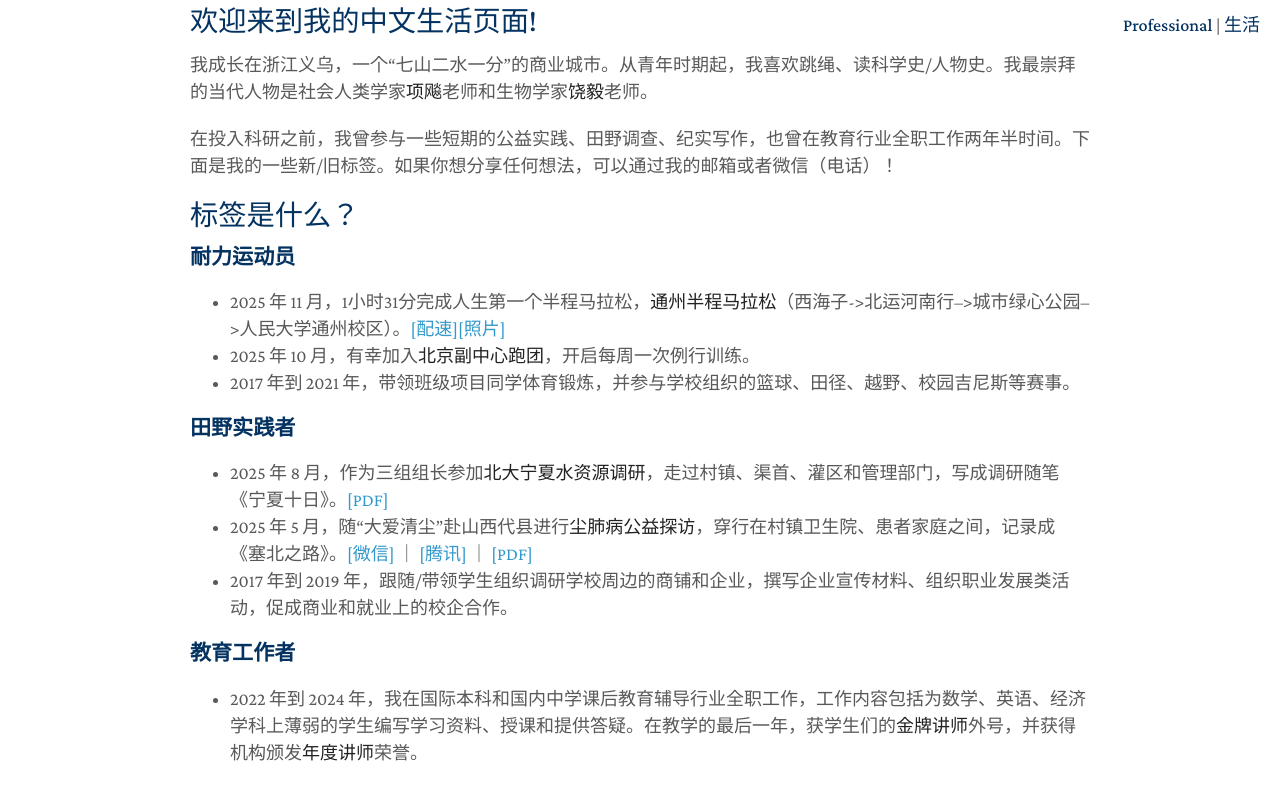
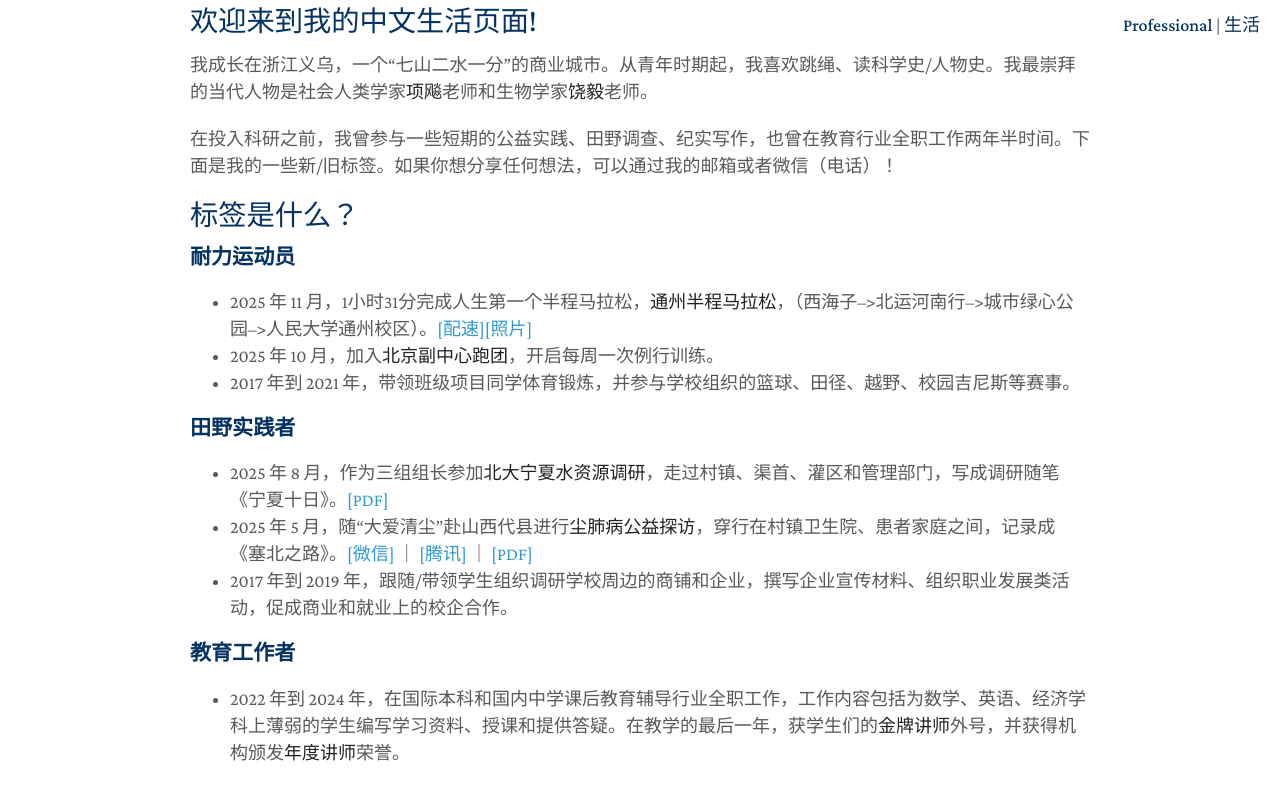
Before and after one commit to zhangming4153/zhangming4153.github.io, a Jekyll site: the page built from cn/index.md, in a window 1280 px wide and 900 px high, scrolled down 689 px. Shown: the top 800 px of the window. Built offline with Jekyll 4.4.1, drawn with Linux system fonts in a browser that asks for light colours; a style sheet for code colours, icons or effects is not loaded.

Commit message:
Update index.md

```diff
--- a/cn/index.md
+++ b/cn/index.md
@@ -14,8 +14,8 @@ title: 章明
 ## 标签是什么？
 
 ### 耐力运动员
-- 2025 年 11 月，1小时31分完成人生第一个半程马拉松，**通州半程马拉松**（西海子->北运河南行-->城市绿心公园-->人民大学通州校区）。[[配速]](/assets/tongz_semimara.jpg)[[照片]](/assets/tongzhou_mara_1107.jpg)
-- 2025 年 10 月，有幸加入**北京副中心跑团**，开启每周一次例行训练。
+- 2025 年 11 月，1小时31分完成人生第一个半程马拉松，**通州半程马拉松**，（西海子-->北运河南行-->城市绿心公园-->人民大学通州校区）。[[配速]](/assets/tongz_semimara.jpg)[[照片]](/assets/tongzhou_mara_1107.jpg)
+- 2025 年 10 月，加入**北京副中心跑团**，开启每周一次例行训练。
 - 2017 年到 2021 年，带领班级项目同学体育锻炼，并参与学校组织的篮球、田径、越野、校园吉尼斯等赛事。
 
 ### 田野实践者
@@ -24,4 +24,4 @@ title: 章明
 - 2017 年到 2019 年，跟随/带领学生组织调研学校周边的商铺和企业，撰写企业宣传材料、组织职业发展类活动，促成商业和就业上的校企合作。
 
 ### 教育工作者
-- 2022 年到 2024 年，我在国际本科和国内中学课后教育辅导行业全职工作，工作内容包括为数学、英语、经济学科上薄弱的学生编写学习资料、授课和提供答疑。在教学的最后一年，获学生们的**金牌讲师**外号，并获得机构颁发**年度讲师**荣誉。
+- 2022 年到 2024 年，在国际本科和国内中学课后教育辅导行业全职工作，工作内容包括为数学、英语、经济学科上薄弱的学生编写学习资料、授课和提供答疑。在教学的最后一年，获学生们的**金牌讲师**外号，并获得机构颁发**年度讲师**荣誉。
```
